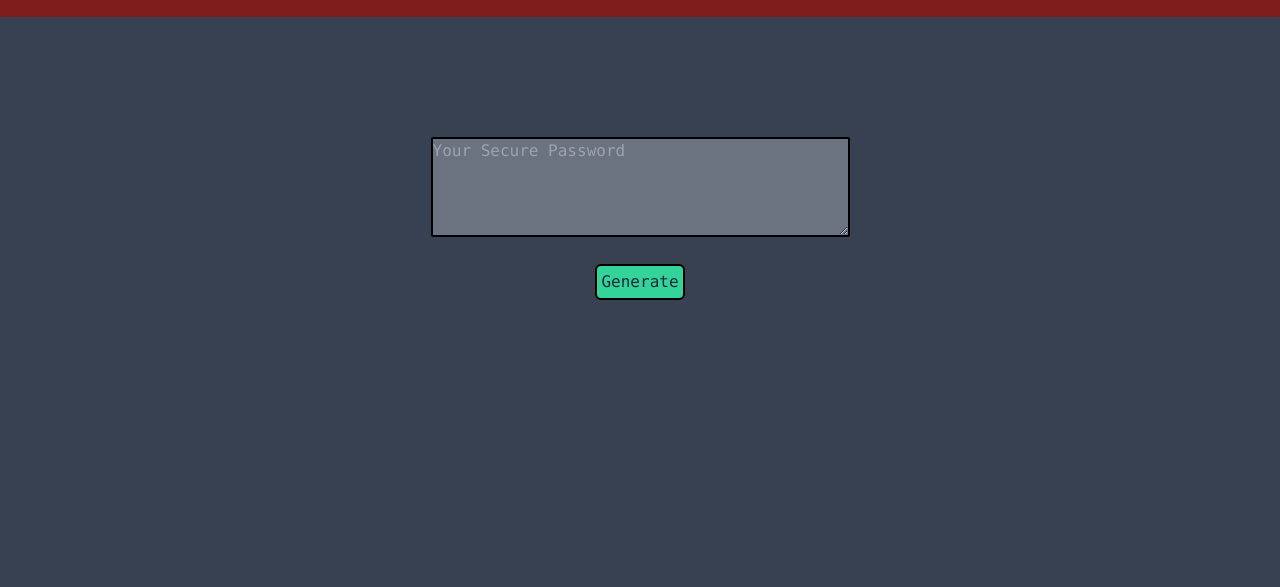
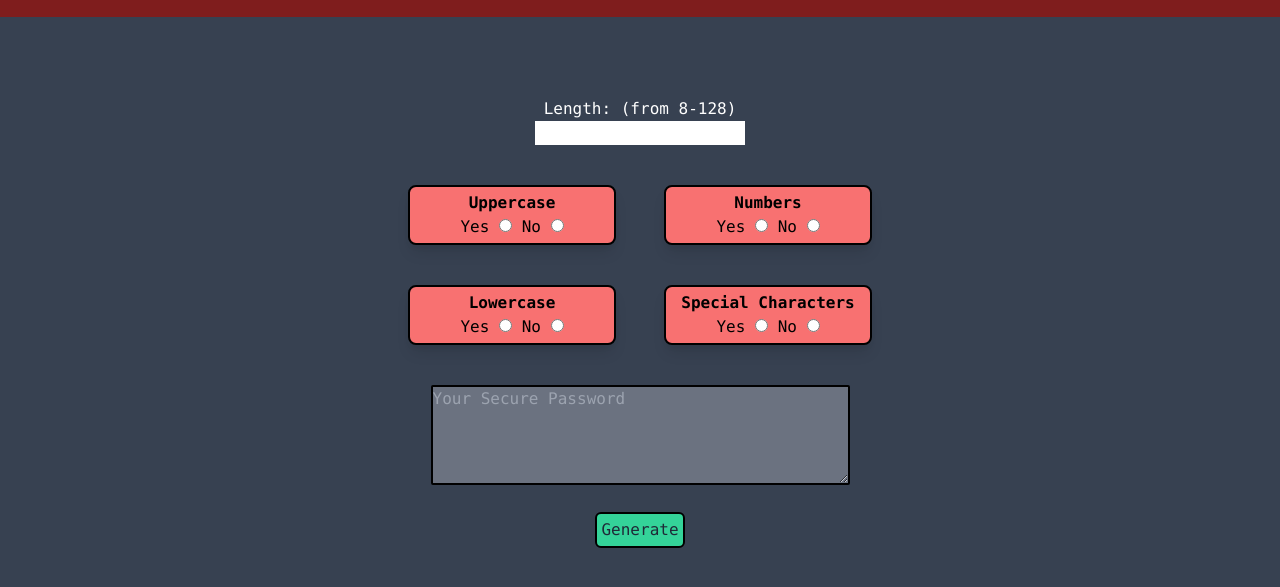
Before and after one commit to KevinHenleyCode/Password-Genrator-V2, a plain HTML site: page index.html in a window 1280 px wide. Shown: the part 63-650 px from the top of the page. Drawn offline with nearby package versions, Linux system fonts and the light colour scheme.

Commit message:
added radio button options and a text input

```diff
--- a/index.html
+++ b/index.html
@@ -15,6 +15,43 @@
         <h1 class="text-gray-200 text-4xl font-semibold">Password Generator V2</h1>
     </header>
     <div class="flex flex-col items-center">
+        <div class="">
+            <form action="" class="flex flex-col items-center">
+                <label for="" class="text-white">Length: (from 8-128)</label>
+                <input type="text" class="mb-10" >
+
+                <div class="grid grid-rows-5 md:grid-rows-2 grid-flow-col md:gap-x-12 md:gap-y-10 gap-y-4 ">
+                    <div class="flex flex-col items-center w-52 shadow-lg border-2 border-black border-solid rounded-lg bg-red-400 p-1">
+                        <h3 class="font-bold text-">Uppercase</h3>
+                        <div>
+                            Yes <input type="radio" name="value1">
+                            No <input type="radio" name="value1">
+                        </div>
+                    </div>
+                    <div class="flex flex-col items-center w-52 shadow-lg border-2 border-black border-solid rounded-lg bg-red-400 p-1">
+                        <h3 class="font-bold text-">Lowercase</h3>
+                        <div>
+                            Yes <input type="radio" name="value2">
+                            No <input type="radio" name="value2">
+                        </div>
+                    </div>
+                    <div class="flex flex-col items-center w-52 shadow-lg border-2 border-black border-solid rounded-lg bg-red-400 p-1">
+                        <h3 class="font-bold text-">Numbers</h3>
+                        <div>
+                            Yes <input type="radio" name="value3">
+                            No <input type="radio" name="value3">
+                        </div>
+                    </div>
+                    <div class="flex flex-col items-center w-52 shadow-lg border-2 border-black border-solid rounded-lg bg-red-400 p-1">
+                        <h3 class="font-bold text-">Special Characters</h3>
+                        <div>
+                            Yes <input type="radio" name="value4">
+                            No <input type="radio" name="value4">
+                        </div>
+                    </div>
+                </div>
+            </form>
+        </div>
         <div class="">
             <div class="text-white">
                 <!-- Choices output -->
```
